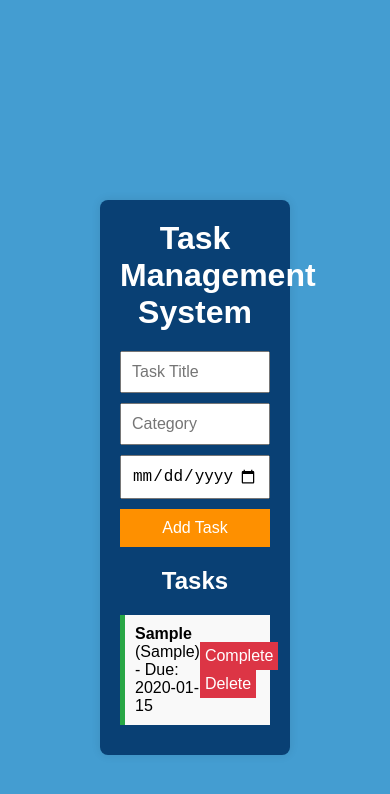
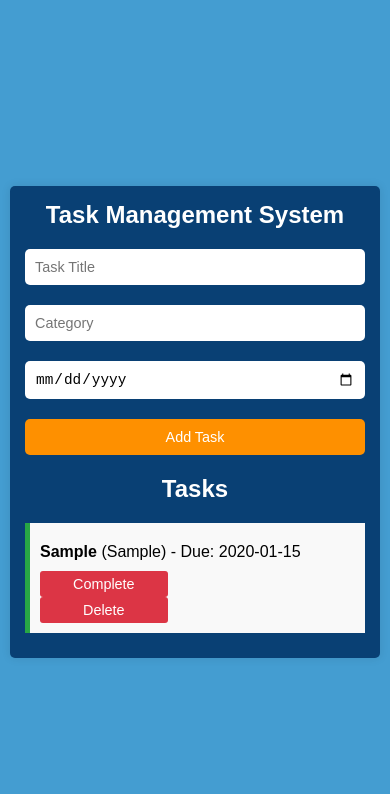
Before and after one commit to ka0s01/Task-Management-System, a plain HTML site: page index.html in a window 390 px wide. Both pictures are taken after typing "Sample", "Sample", "2020-01-15" into the empty fields and a click on the button "Add Task". Drawn offline with Linux system fonts and the light colour scheme.

Commit message:
style.css

```diff
--- a/style.css
+++ b/style.css
@@ -1,32 +1,40 @@
+/* Resetting default margins and paddings */
 * {
     margin: 0;
     padding: 0;
     box-sizing: border-box;
 }
 
+/* Body Styling */
 body {
-    font-family: sans-serif;
+    font-family: 'Ubuntu', sans-serif;
     background-color: #449DD1;
-    padding: 100px;
-    margin-top: 100px;
+    margin: 0;
+    padding: 20px;
+    display: flex;
+    justify-content: center;
+    align-items: center;
+    min-height: 100vh;
 }
 
+/* Container Styling */
 .container {
-    max-width: 600px;
-    margin: 0 auto;
-    background: #094074 ;
+    max-width: 100%;
+    width: 100%;
+    background-color: #094074;
     padding: 20px;
     border-radius: 8px;
     box-shadow: 0 0 10px rgba(0, 0, 0, 0.1);
+    text-align: center;
 }
 
 h1, h2 {
-    font-family:Arial, Helvetica, sans-serif;
-    text-align: center;
+    font-family: 'Ubuntu', sans-serif;
+    color: white;
     margin-bottom: 20px;
-    color: white;
 }
 
+/* Form Styling */
 form {
     display: flex;
     flex-direction: column;
@@ -34,21 +42,29 @@ form {
 }
 
 input, button {
-    padding: 10px;
-    font-size: 16px;
+    padding: 12px;
+    font-size: 1rem;
+    border: none;
+    border-radius: 5px;
+}
+
+input {
+    width: 100%;
+    margin-bottom: 10px;
 }
 
 button {
     background-color: #FE9000;
     color: white;
-    border: none;
     cursor: pointer;
+    font-size: 1rem;
 }
 
 button:hover {
     background-color: #218838;
 }
 
+/* Task List Styling */
 .task-list {
     margin-top: 20px;
 }
@@ -65,6 +81,7 @@ li {
     display: flex;
     justify-content: space-between;
     align-items: center;
+    flex-wrap: wrap;
 }
 
 li.completed {
@@ -78,56 +95,55 @@ li button {
     border: none;
     padding: 5px;
     cursor: pointer;
+    border-radius: 3px;
 }
 
 li button:hover {
     background-color: #c82333;
 }
 
+/* Media Queries for smaller screens */
+@media (max-width: 600px) {
+    body {
+        padding: 10px;
+    }
+
+    .container {
+        padding: 15px;
+        border-radius: 5px;
+    }
+
+    input, button {
+        padding: 10px;
+        font-size: 0.9rem;
+    }
+
+    h1 {
+        font-size: 1.5rem;
+    }
+
+    li {
+        flex-direction: column;
+        align-items: flex-start;
+    }
+
+    li div {
+        margin-top: 10px;
+    }
+
+    button {
+        font-size: 0.9rem;
+        width: 100%;
+    }
+}
+
+/* Ubuntu Font Styling */
 .ubuntu-light {
     font-family: "Ubuntu", sans-serif;
     font-weight: 300;
-    font-style: normal;
-  }
+}
 
-  .ubuntu-regular {
-    font-family: "Ubuntu", sans-serif;
-    font-weight: 400;
-    font-style: normal;
-  }
-
-  .ubuntu-medium {
-    font-family: "Ubuntu", sans-serif;
-    font-weight: 500;
-    font-style: normal;
-  }
-
-  .ubuntu-bold {
+.ubuntu-bold {
     font-family: "Ubuntu", sans-serif;
     font-weight: 700;
-    font-style: normal;
-  }
-
-  .ubuntu-light-italic {
-    font-family: "Ubuntu", sans-serif;
-    font-weight: 300;
-    font-style: italic;
-  }
-
-  .ubuntu-regular-italic {
-    font-family: "Ubuntu", sans-serif;
-    font-weight: 400;
-    font-style: italic;
-  }
-
-  .ubuntu-medium-italic {
-    font-family: "Ubuntu", sans-serif;
-    font-weight: 500;
-    font-style: italic;
-  }
-
-  .ubuntu-bold-italic {
-    font-family: "Ubuntu", sans-serif;
-    font-weight: 700;
-    font-style: italic;
-  }
+}
```
